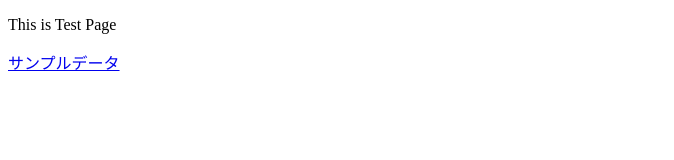
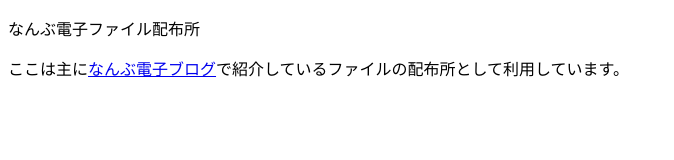
Before and after one commit to sugakenn/web, a plain HTML site: page index.html in a window 1280 px wide. Shown: the whole page, without its empty margins (0-674 px from the left). Drawn offline with Linux system fonts and the light colour scheme.

Commit message:
Update index.html

```diff
--- a/index.html
+++ b/index.html
@@ -6,7 +6,7 @@
     <title>Git Hub Hosting Test</title>
 </head>
 <body>
-<p>This is Test Page</p>
-    <a href="./sample.dat">サンプルデータ</a>
+<p>なんぶ電子ファイル配布所</p>
+    ここは主に<a href="https://seedoftalk.blogspot.com/">なんぶ電子ブログ</a>で紹介しているファイルの配布所として利用しています。
 </body>
 </html>
```
